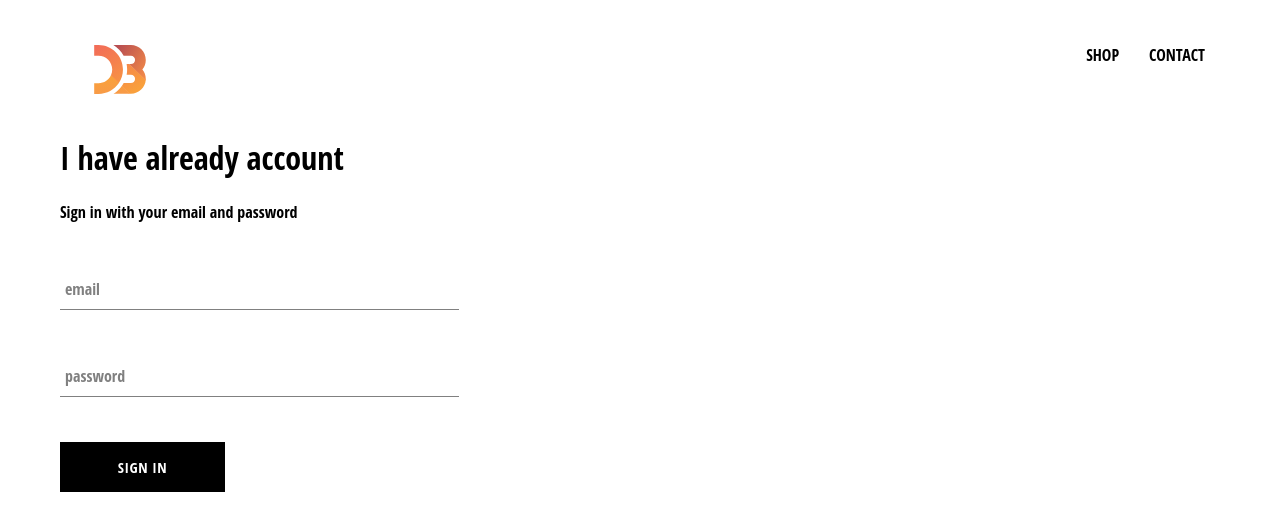
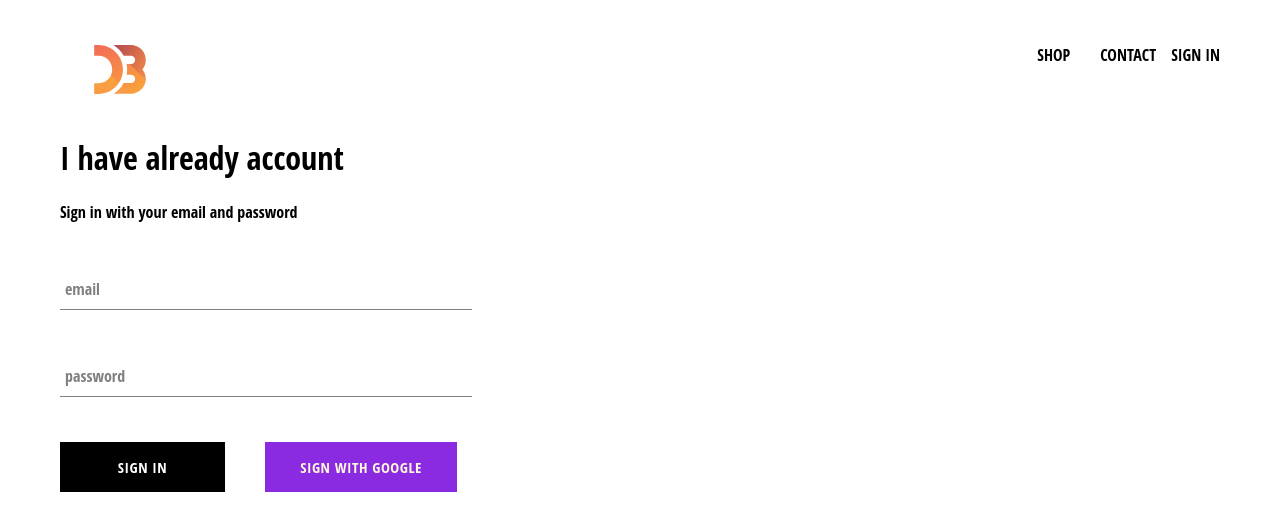
Before and after one commit to ulugbekbokijonov/my-online-shopping, a React (Create React App) app: page /signin in a window 1280 px wide. Shown: the top 530 px of the page. Built offline with nearby package versions, Linux system fonts and the light colour scheme; no server answers.

Commit message:
firebase integration and sign in components adds

```diff
--- a/package.json
+++ b/package.json
@@ -6,6 +6,7 @@
     "@testing-library/jest-dom": "^5.11.4",
     "@testing-library/react": "^11.1.0",
     "@testing-library/user-event": "^12.1.10",
+    "firebase": "^8.2.9",
     "node-sass": "^5.0.0",
     "react": "^17.0.1",
     "react-dom": "^17.0.1",
--- a/src/App.css
+++ b/src/App.css
@@ -7,3 +7,7 @@ body {
     text-decoration: none;
     color: black;
   }
+
+  /* * {
+    box-sizing: border-box;
+  } */
--- a/src/App.js
+++ b/src/App.js
@@ -6,13 +6,35 @@ import HomePage from './pages/homepage/homepage.component';
 import ShopPage from './pages/shop/shop.component';
 import Header from './components/header/header.component';
 import SignInAndSignUpPage from './pages/sign-in-and-sign-up/sign-in-and-sign-up.component';
+import {auth} from './firebase/firebase.utils'
 
 
+class App extends React.Component {
+    constructor(){
+        super();
+        this.state = {
+            currentUser: null,
+        }
+    }
 
-function App() {
+  unsubscribedFromAuth  = null;
+
+
+    componentDidMount(){
+     this.unsubscribedFromAuth =   auth.onAuthStateChanged(user => {
+           this.setState({currentUser: user})
+           console.log(user);
+       })
+    }
+
+    componentWillUnmount(){
+        this.unsubscribedFromAuth()
+    }
+
+    render(){
         return (
             <div>
-        <Header />
+            <Header currentUser = {this.state.currentUser} />
                <Switch>
                     <Route exact path='/' component={HomePage}/>
                     <Route path='/shop' component={ShopPage}/>
@@ -22,6 +44,9 @@ function App() {
 
             </div>
         );
+
+    }
+
 }
 
 export default App;
--- a/src/components/custom-button/custom-button.component.jsx
+++ b/src/components/custom-button/custom-button.component.jsx
@@ -1,8 +1,9 @@
 import React from 'react';
 import './custom-button.styles.scss';
 
-const CustomButton = ({children, ...otherProps})=>(
-    <button className="custom-button" {...otherProps}
+const CustomButton = ({children, isGoogleSignIn,...otherProps})=>(
+    <button
+     className= {`${isGoogleSignIn? 'google-sign-in': ''} custom-button`} {...otherProps}
     >
         {children}
     </button>
--- a/src/components/custom-button/custom-button.styles.scss
+++ b/src/components/custom-button/custom-button.styles.scss
@@ -19,4 +19,13 @@
       color: black;
       border: 1px solid black;
     }
-  }
+
+    &.google-sign-in {
+      background-color: blueviolet;
+      color: cornsilk;
+
+      &:hover {
+        background-color: cadetblue;
+        border: none;
+      }
+  }}
--- a/src/components/header/header.component.jsx
+++ b/src/components/header/header.component.jsx
@@ -1,17 +1,21 @@
 import React from 'react';
 import {Link} from 'react-router-dom';
-
- import {ReactComponent as Logo} from '../../assets/brend.svg';
+import {auth } from '../../firebase/firebase.utils'
+import {ReactComponent as Logo} from '../../assets/brend.svg';
 import './header.component.styles.scss';
 
-const Header = () => (
+const Header = ({currentUser}) => (
     <div className="header">
         <Link className='logo-container' to='/'>
-             <Logo className='logo'/>
+            <Logo className='logo'/>
         </Link>
         <div className="options">
             <Link className='option' to='/shop'>SHOP</Link>
             <Link className='option' to='/shop'>CONTACT</Link>
+            {
+             currentUser? (<div className="option" onClick = {()=>auth.signOut()}>SIGN OUT</div>):(<Link className='opttion' to='/signin'>SIGN IN</Link>
+
+             )}
         </div>
     </div>
 )
--- a/src/components/header/header.component.styles.scss
+++ b/src/components/header/header.component.styles.scss
@@ -28,6 +28,8 @@
 
         .option {
             padding: 10px 15px;
+            cursor: pointer;
+
         }
     }
 }
--- a/src/components/sign-in/sign-in.component.jsx
+++ b/src/components/sign-in/sign-in.component.jsx
@@ -2,6 +2,7 @@ import React from 'react';
 import './sign-in.styles.scss';
 import FormInput from '../form-input/form-input.component'
 import CustomButton from '../custom-button/custom-button.component'
+import { signInWithGoogle } from '../../firebase/firebase.utils'
 
 class SignIn extends React.Component {
     constructor(props) {
@@ -46,8 +47,11 @@ class SignIn extends React.Component {
                         label='password'
                         required/>
 
+                    <div className="buttons">
+                     <CustomButton type="submit" >Sign in </CustomButton>
+                    <CustomButton onClick={signInWithGoogle} isGoogleSignIn>Sign with Google</CustomButton>
+                    </div>
 
-                    <CustomButton type="submit" >Sign in </CustomButton>
                 </form>
             </div>
         )
--- a/src/components/sign-in/sign-in.styles.scss
+++ b/src/components/sign-in/sign-in.styles.scss
@@ -1,7 +1,11 @@
 .signin {
-    width: 30vw;
+    width: 31vw;
     display: flex;
     flex-direction: column;
   .title {
       margin: 10px 0;
+  }
+  .buttons {
+        display: flex;
+        justify-content: space-between;
   }}
--- /dev/null
+++ b/src/firebase/firebase.utils.js
@@ -0,0 +1,26 @@
+import firebase from 'firebase/app';
+import 'firebase/firestore'
+import 'firebase/auth';
+
+const config = {
+    apiKey: "AIzaSyDlQyi4A4Cnn7xIvekjn4xTNjTf79G_exA",
+    authDomain: "shopping-db-58a2d.firebaseapp.com",
+    projectId: "shopping-db-58a2d",
+    storageBucket: "shopping-db-58a2d.appspot.com",
+    messagingSenderId: "283959257670",
+    appId: "1:283959257670:web:f767411e4bc8508df83847",
+    measurementId: "G-BG4B3MS3YW"
+};
+
+firebase.initializeApp(config);
+
+export const auth = firebase.auth();
+export const firestore = firebase.firestore();
+
+
+const provider =  new firebase.auth.GoogleAuthProvider();
+provider.setCustomParameters({prompt:'select_account'});
+
+export const signInWithGoogle = ()=>auth.signInWithPopup(provider);
+
+export default firebase;
```
Also changed, not shown: 1 other file (tests, documents, lock files or other folders). Lines whose indentation alone changed are shown as unchanged.
